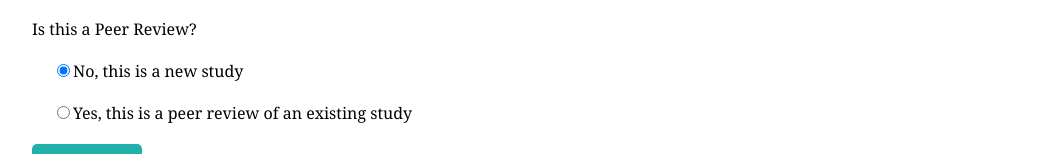
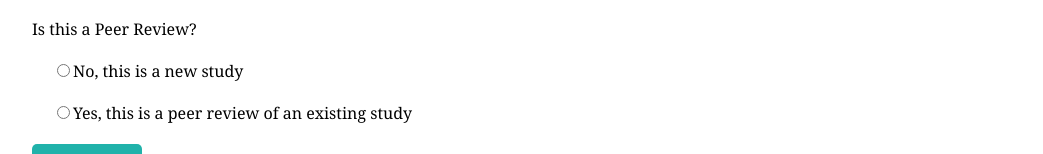
Before and after one commit to prowe214/ethereum-scientific-ledger, a React (Create React App) app: page /new in a window 1280 px wide. Shown: the part 1378-1532 px from the top of the page, without its empty margins (118-1161 px from the left). Built offline with nearby package versions, Linux system fonts and the light colour scheme.

Commit message:
fix radios

```diff
--- a/src/PostNew/postNew.jsx
+++ b/src/PostNew/postNew.jsx
@@ -78,11 +78,11 @@ class PostNew extends Component {
           </label>
           <div className="label">Is this a Peer Review?</div>
             <div className="radio-input">
-              <input className="inline-block" name="isPeerReview" checked={this.state.form.isPeerReview === false} type="radio" onChange={this.handleChange} id="isPeerReviewFalse"/>
+              <input className="inline-block" name="isPeerReview" type="radio" onChange={this.handleChange} id="isPeerReviewFalse"/>
               <label className="inline-block" htmlFor="isPeerReview">No, this is a new study</label>
             </div>
             <div className="radio-input">
-              <input className="inline-block" name="isPeerReview" checked={this.state.form.isPeerReview === true} type="radio" onChange={this.handleChange} id="isPeerReviewTrue"/>
+              <input className="inline-block" name="isPeerReview" type="radio" onChange={this.handleChange} id="isPeerReviewTrue"/>
               <label className="inline-block" htmlFor="isPeerReview">Yes, this is a peer review of an existing study</label>
             </div>
           <label htmlFor="reviewedStudyId" className={this.state.form.isPeerReview ? '' : 'hidden'}>What is the ID of the study are you reviewing?
```
